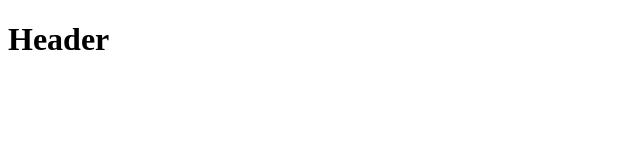
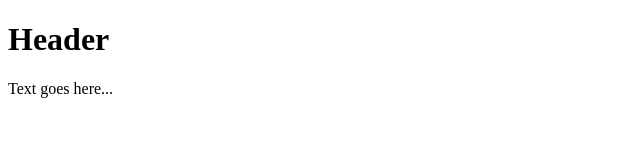
Before and after one commit to JAldo1980/test_, a plain HTML site: page index.html in a window 1280 px wide. Shown: the whole page, without its empty margins (0-640 px from the left). Drawn offline with Linux system fonts and the light colour scheme.

Commit message:
Update index.html
Added more text

```diff
--- a/index.html
+++ b/index.html
@@ -11,6 +11,7 @@
       <div class="container">
         <header>
           <h1>Header</h1>
+          <p>Text goes here...</p>
         </header>
       </div>
     </div>
```
